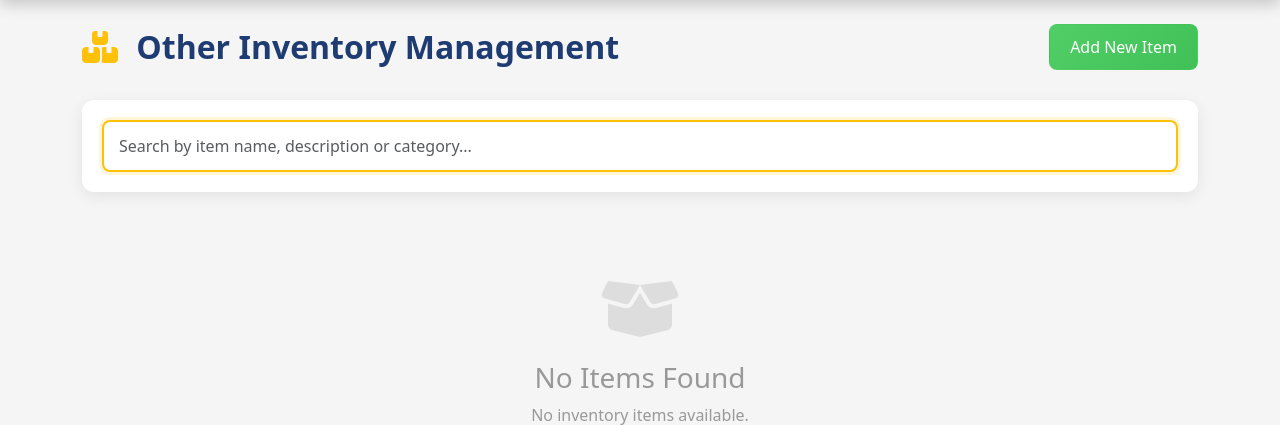
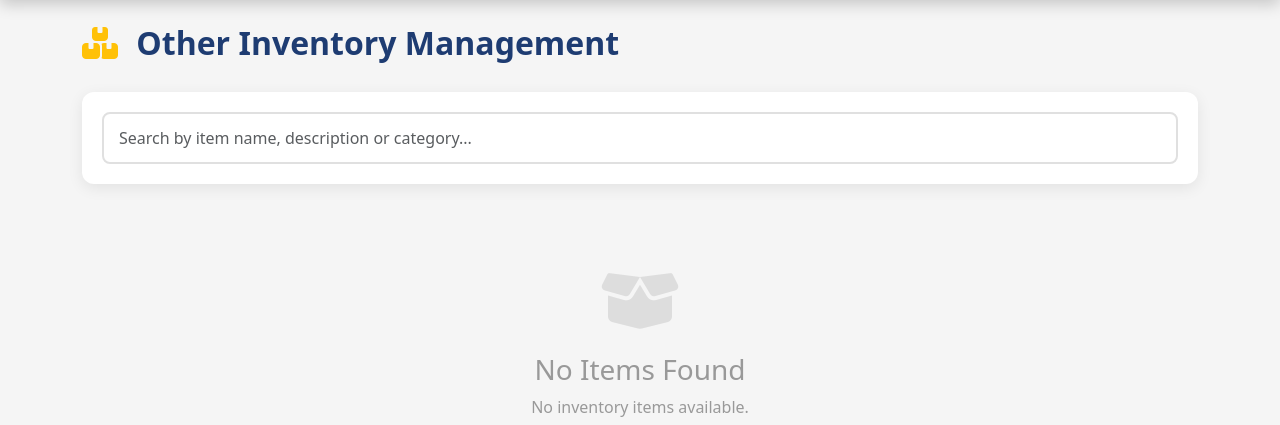
Before and after one commit to santospederson-ui/Inventory-Management-System, a Flask app: page /other_inventory in a window 1280 px wide. Shown: the part 61-486 px from the top of the page. Run offline with Flask 3, Linux system fonts and the light colour scheme; the visitor is signed in with stand-in values (Sample User, id 1); data that the repository does not hold is empty.

Commit message:
Update other_inventory.html

```diff
--- a/templates/other_inventory.html
+++ b/templates/other_inventory.html
@@ -147,32 +147,19 @@
         Other Inventory Management
     </h1>
 
-    {% if session.get('role') == 'admin' %}
-    <a href="{{ url_for('other_add_item') }}"
-       class="btn"
-       style="background:linear-gradient(135deg,#51CF66,#40C057);
-              color:white;
-              padding:10px 20px;
-              border-radius:8px;">
-        Add New Item
-    </a>
-    {% endif %}
-
 </div>
 
 <div class="search-box">
 
 <form method="GET"
-      id="searchForm"
       action="{{ url_for('other_inventory') }}"
       class="d-flex gap-2">
 
-<input type="text"
-       name="search"
-       id="searchInput"
-       value="{{ search }}"
-       class="form-control"
-       placeholder="Search by item name, description or category...">
+    <input type="text"
+           name="search"
+           value="{{ search }}"
+           class="form-control"
+           placeholder="Search by item name, description or category...">
 
 </form>
 
@@ -193,10 +180,6 @@
 <th>Qty</th>
 <th>Remark</th>
 <th>Date</th>
-
-{% if session.get('role') == 'admin' %}
-<th>Actions</th>
-{% endif %}
 </tr>
 </thead>
 
@@ -206,6 +189,7 @@
 <tr>
 
 <td>{{ loop.index + ((page-1)*10) }}</td>
+
 <td><strong>{{ item.item_name }}</strong></td>
 <td>{{ item.description }}</td>
 <td>{{ item.category }}</td>
@@ -220,22 +204,6 @@
 
 <td>{{ item.remark or '-' }}</td>
 <td>{{ item.created_at or 'N/A' }}</td>
-
-{% if session.get('role') == 'admin' %}
-<td>
-
-<div class="action-buttons">
-
-<a href="{{ url_for('other_edit_item', id=item.id) }}" class="btn btn-edit">Edit</a>
-<a href="{{ url_for('delete_other', id=item.id) }}" class="btn btn-delete">Delete</a>
-<a href="{{ url_for('other_withdraw', id=item.id) }}" class="btn btn-withdraw">Withdraw</a>
-<a href="{{ url_for('other_return_item', id=item.id) }}" class="btn btn-return">Return</a>
-<a href="{{ url_for('other_add_stock', id=item.id) }}" class="btn btn-stock">Add Stock</a>
-
-</div>
-
-</td>
-{% endif %}
 
 </tr>
 {% endfor %}
```
